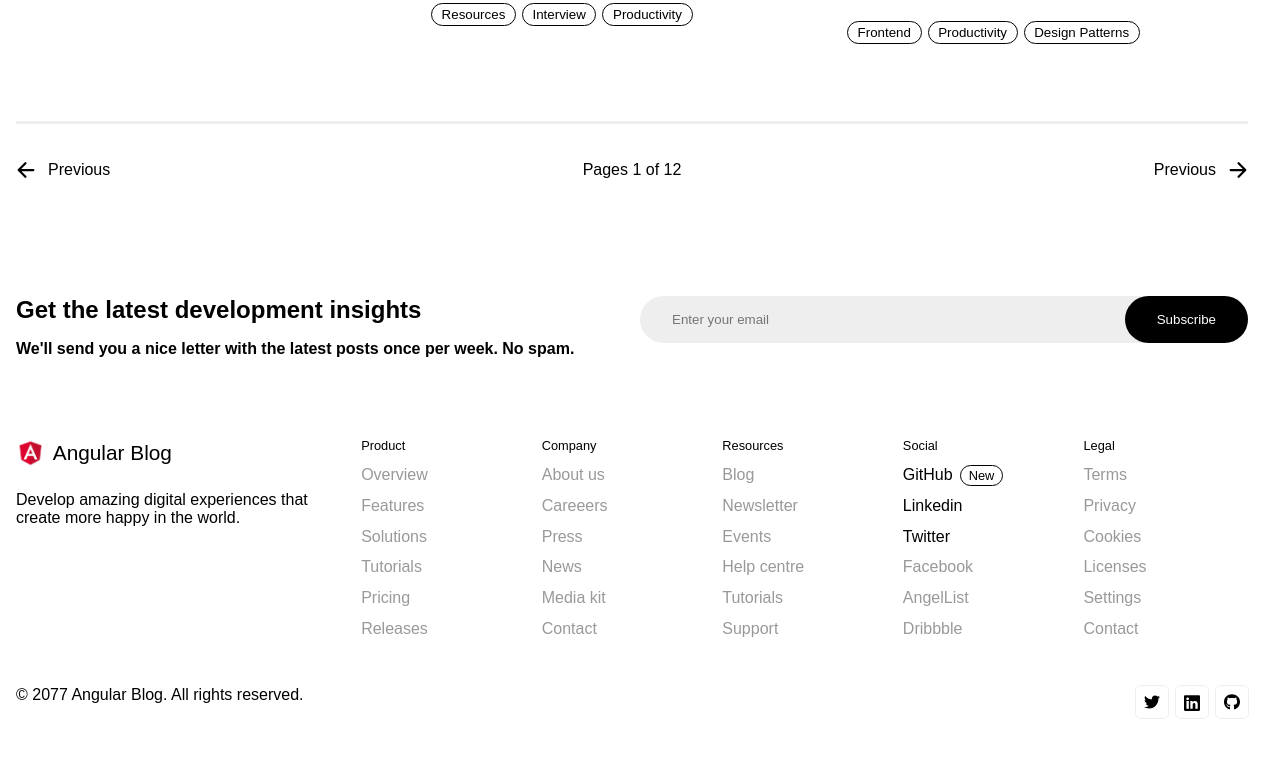
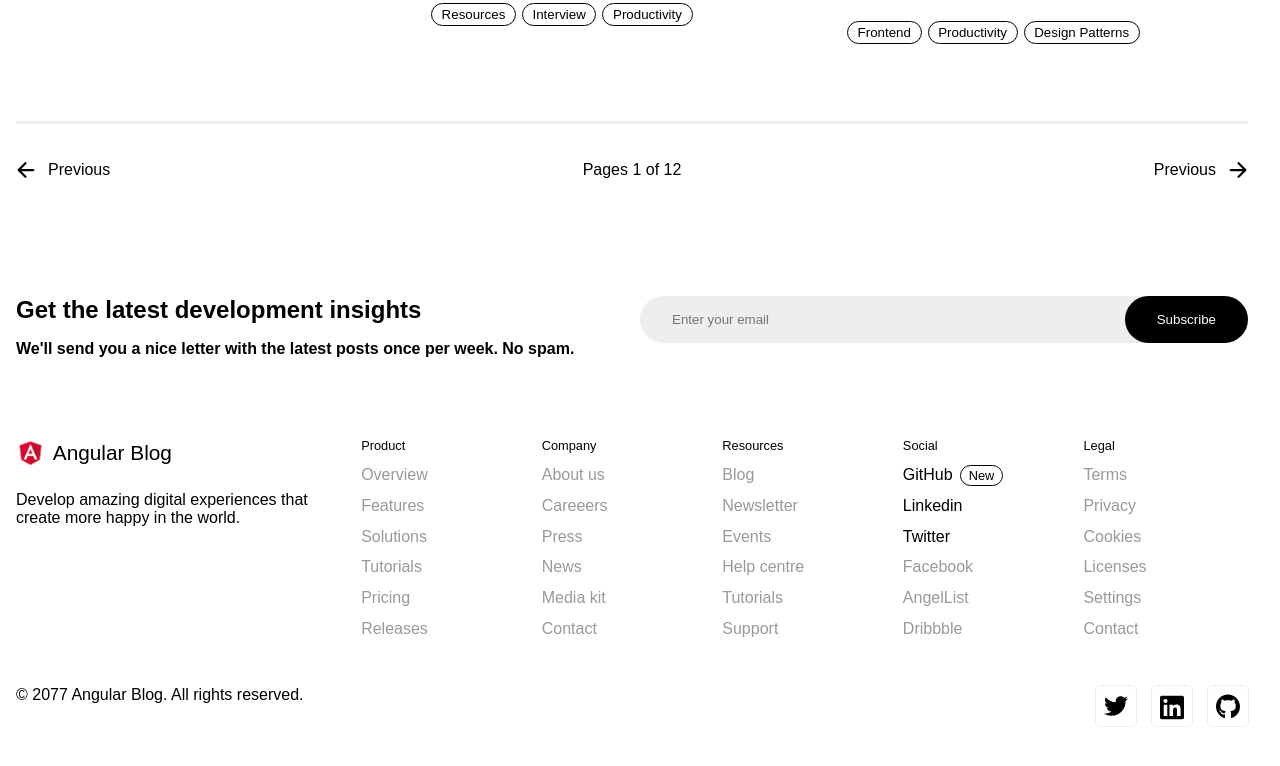
Before and after one commit to ygg-m/angular-blog, an Angular app: page / in a window 1280 px wide. Shown: the part 2255-3021 px from the top of the page. Built offline with nearby package versions, Linux system fonts and the light colour scheme.

Commit message:
style; mouse over effects

```diff
--- a/src/app/Components/footer/footer.component.sass
+++ b/src/app/Components/footer/footer.component.sass
@@ -39,13 +39,17 @@
 
     li
       font-size: 1rem
-      cursor: pointer
+      transition: 500ms
 
-      &:hover
-        text-decoration: underline
-        .new
-          &::after
-            text-decoration: none
+      a
+        border-bottom: 2px solid transparent
+        margin-bottom: -2px
+
+        &:hover
+          transition: 200ms
+          border-bottom: 2px solid #000
+          margin-bottom: -2px
+
     .new
       &::after
         content: 'New'
@@ -72,15 +76,17 @@
 
   .social-icons
     display: flex
-    gap: .5rem
+    gap: 1rem
 
     .icon
       cursor: pointer
-      width: 2rem
-      height: 2rem
+      width: 2.5rem
+      height: 2.5rem
       outline: solid 1px #eee
       padding:  .5rem
       border-radius: .3rem
+      transition: 500ms
 
       &:hover
-        outline: solid 1px #000
+        transition: 200ms
+        outline: solid 2px #000
```
